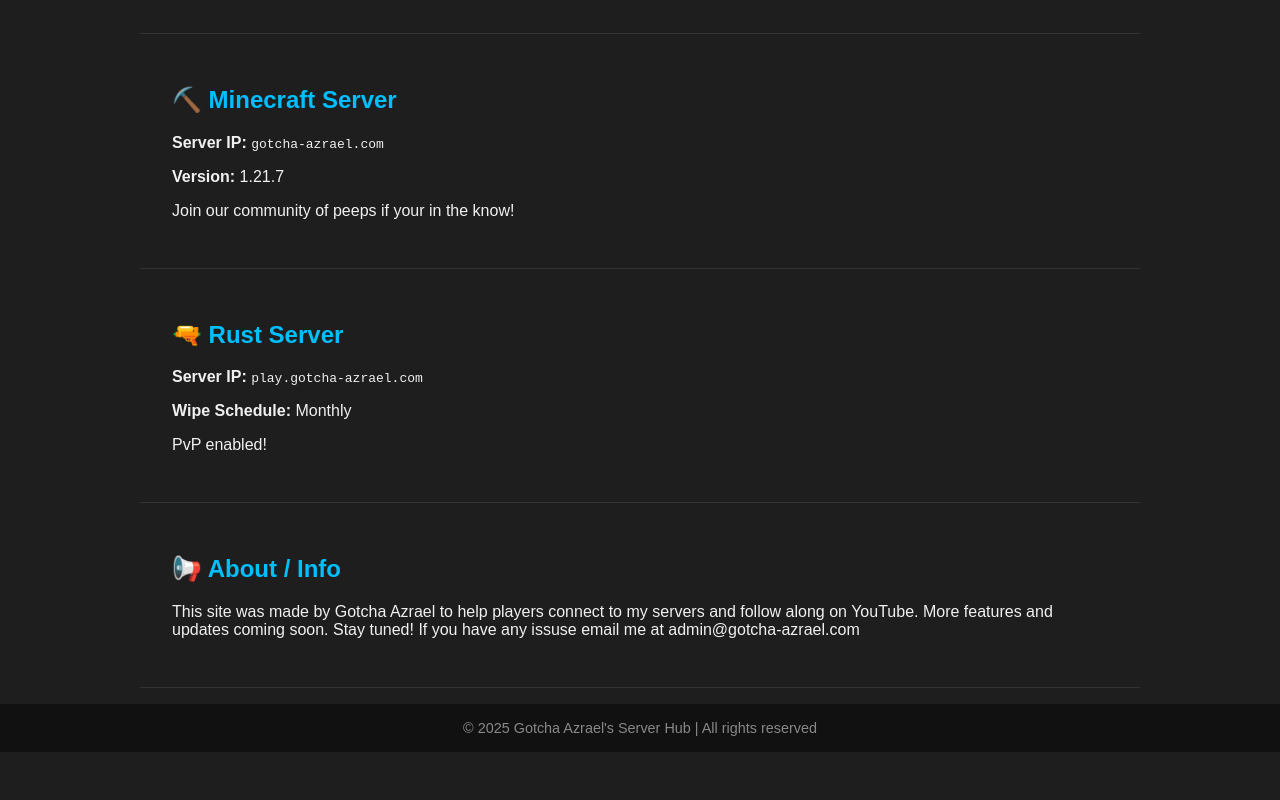
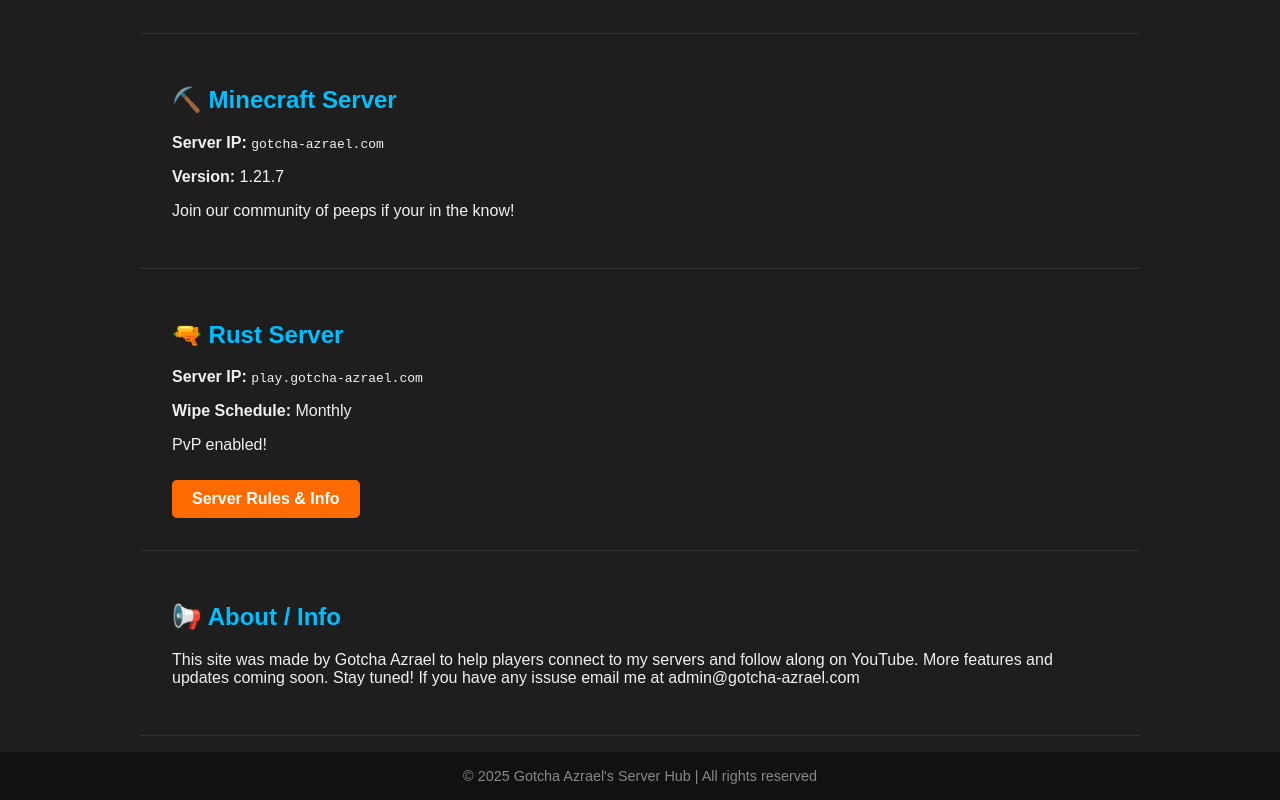
Before and after one commit to OTP-Pro-Inventory/Personal, a plain HTML site: page index.html in a window 1280 px wide. Shown: the part 603-1403 px from the top of the page. Before the commit the page ends 1355 px from the top, so only its background shows below. Drawn offline with Linux system fonts and the light colour scheme.

Commit message:
Update index.html

```diff
--- a/index.html
+++ b/index.html
@@ -55,6 +55,22 @@
       color: #888;
     }
 
+    .server-btn {
+      display: inline-block;
+      background-color: #ff6b00;
+      color: white;
+      padding: 10px 20px;
+      text-decoration: none;
+      border-radius: 5px;
+      font-weight: bold;
+      margin-top: 10px;
+      transition: background-color 0.3s;
+    }
+
+    .server-btn:hover {
+      background-color: #ff8c00;
+    }
+
     @media (max-width: 600px) {
       .youtube-embed {
         width: 100%;
@@ -91,6 +107,7 @@
       <p><strong>Server IP:</strong> <code>play.gotcha-azrael.com</code></p>
       <p><strong>Wipe Schedule:</strong> Monthly</p>
       <p>PvP enabled!</p>
+      <a href="rust.html" class="server-btn">Server Rules & Info</a>
     </section>
 
     <section id="about">
```
